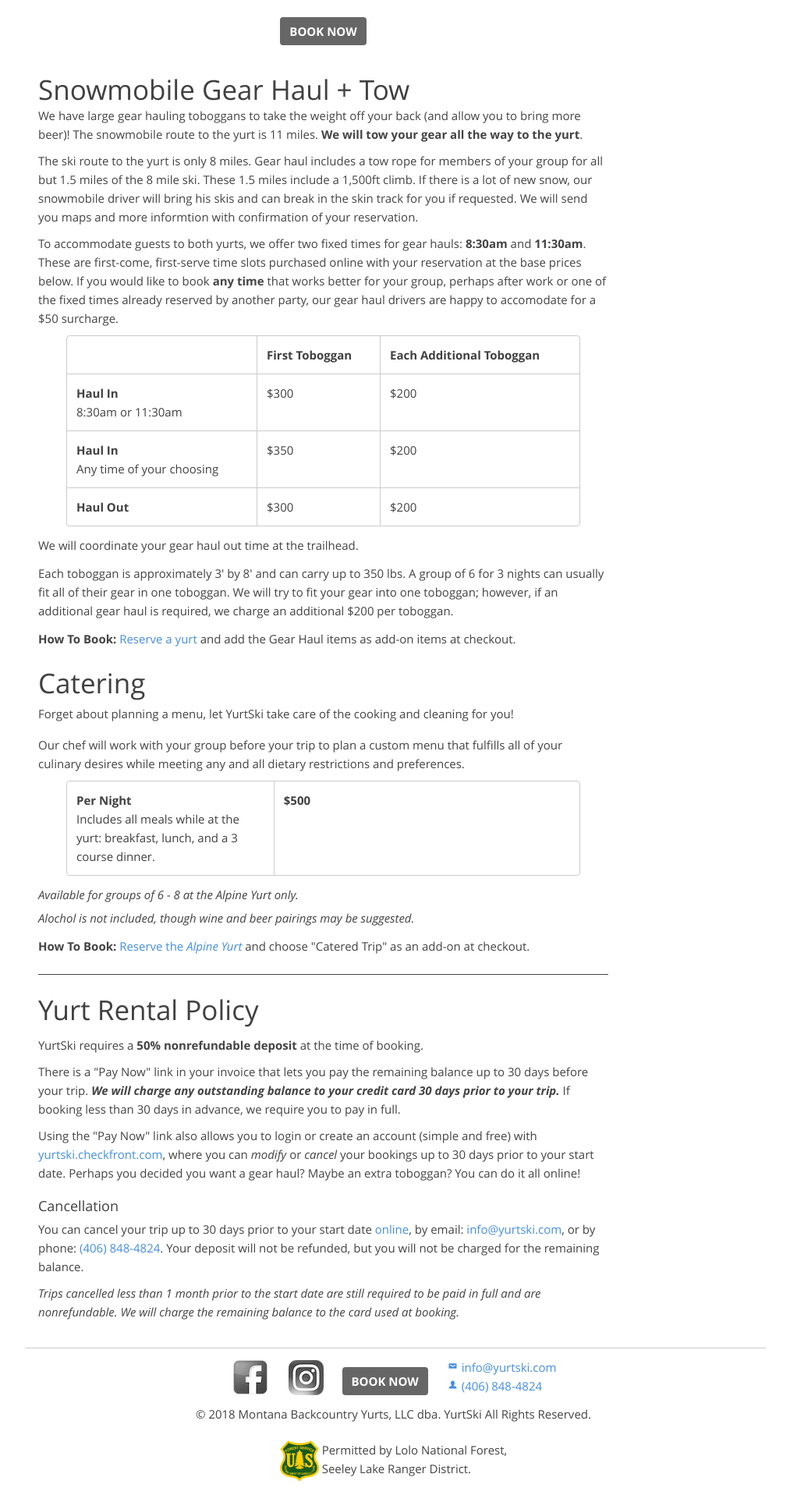
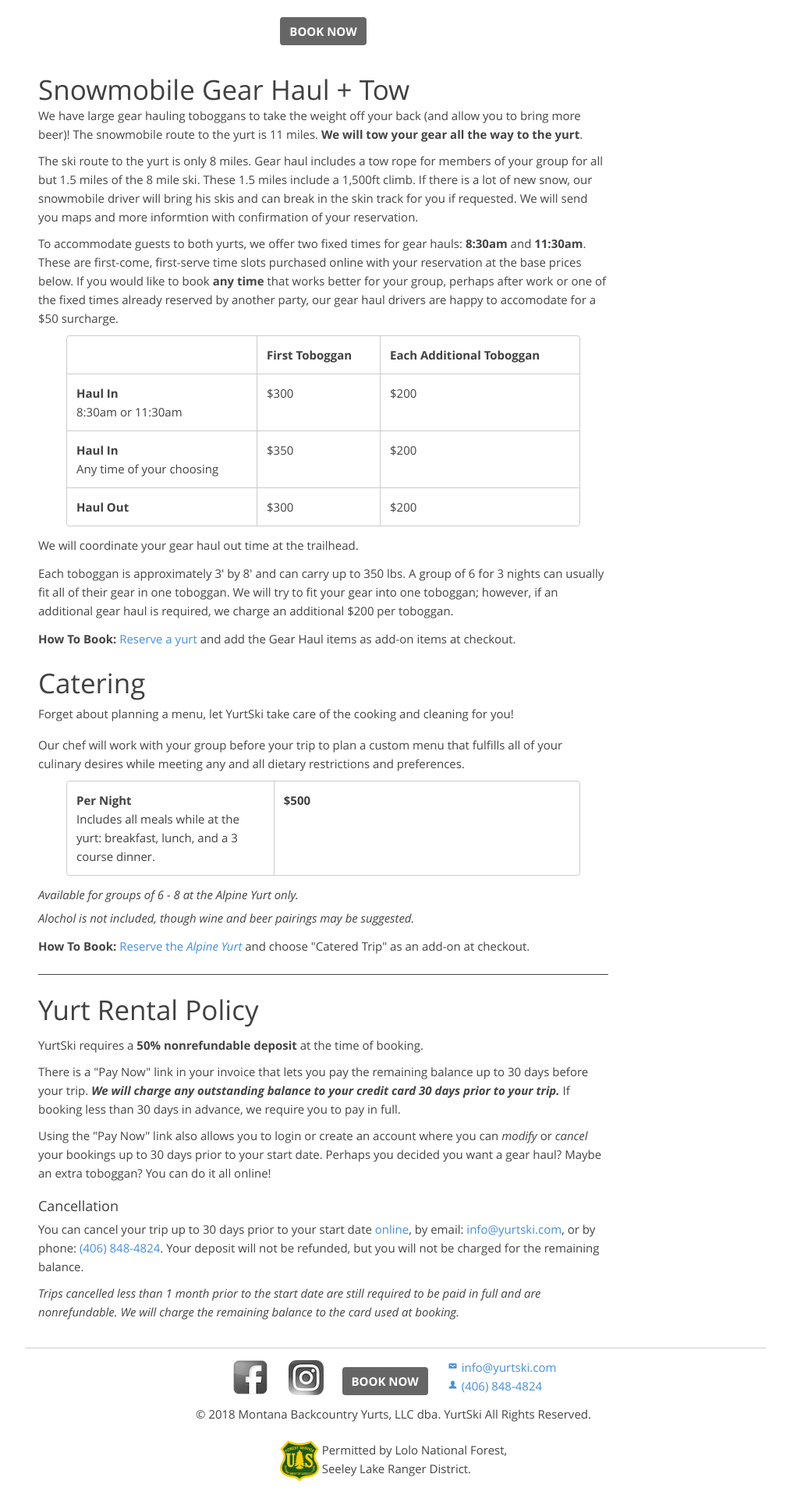
Before and after one commit to jenningsanderson/yurtski.com, a Jekyll site: the page built from pages/prices.html, in a window 1280 px wide. Shown: the part 1177-3094 px from the top of the page at 78% size, without its empty margins (133-1146 px from the left). Built offline with Jekyll 4.4.1, drawn with Linux system fonts in a browser that asks for light colours; comment, search, counter and statistics services are not loaded.

Commit message:
pushing the new stuff to dev

```diff
--- a/_includes/footer.html
+++ b/_includes/footer.html
@@ -19,12 +19,30 @@
 	        </div>
 
 	        <div class="flex-child ml24">
+
 				<a class="link" href="mailto:info@yurtski.com">
 					<svg class='inline icon'><use xlink:href='#icon-mail'/></svg> info@yurtski.com</a>
 				<br>
 				<a class="link" href="tel:+14068484824"><svg class='inline icon'><use xlink:href='#icon-user'/></svg> (406) 848-4824</a>
 	        </div>
         </div>
+
+        <div class="only-on-mobile w300 mx-auto align-center">
+          <!-- Begin MailChimp Signup Form -->
+        	<link href="//cdn-images.mailchimp.com/embedcode/slim-10_7.css" rel="stylesheet" type="text/css">
+
+        	<div id="mc_embed_signup">
+        		<form action="https://yurtski.us18.list-manage.com/subscribe/post?u=dc8e9255c759835ea62f6c1ee&amp;id=1dcfb26627" method="post" id="mc-embedded-subscribe-form" name="mc-embedded-subscribe-form" class="validate" target="_blank" novalidate>
+        	    <div id="mc_embed_signup_scroll" class="align-center">
+        		  <input type="email" value="" name="EMAIL" class="email w240 align-center mx-auto" id="mce-EMAIL" placeholder="email address" required>
+        	    <!-- real people should not fill this in and expect good things - do not remove this or risk form bot signups-->
+        	    <div style="position: absolute; left: -5000px;" aria-hidden="true"><input type="text" name="b_dc8e9255c759835ea62f6c1ee_1dcfb26627" tabindex="-1" value=""></div>
+        	    <div class="clear"><input type="submit" value="Subscribe" name="subscribe" id="mc-embedded-subscribe" class="btn round btn--m btn--gray cursor--pointer mx-auto inline-block"></div>
+        	    </div>
+        	</form>
+        	</div>
+        </div>
+
         <p class="align-center">&copy; 2018 Montana Backcountry Yurts, LLC dba. YurtSki All Rights Reserved.</p>
         <div style="margin:0 auto;" class="align-center w300 py12">
           <img class="inline-block" src="/img/icon/usfs.png">
--- a/css/main.css
+++ b/css/main.css
@@ -102,6 +102,10 @@
 	padding-left:5px;
 }
 
+div.only-on-mobile{
+  display:none;
+}
+
 img.bio{
 	padding:5px;
 }
--- a/css/responsive.css
+++ b/css/responsive.css
@@ -9,6 +9,10 @@
   /* Sidebar */
   aside.right-sidebar{
   	display:none;
+  }
+
+  div.only-on-mobile{
+    display:block;
   }
 
   img.bio{
--- a/pages/prices.html
+++ b/pages/prices.html
@@ -139,13 +139,12 @@
 <p>There is a "Pay Now" link in your invoice that lets you pay the remaining balance up to 30 days before your trip.  <strong><em>We will charge any outstanding balance to your credit card 30 days prior to your trip. </em></strong>If booking less than 30 days in advance, we require you to pay in full.
 </p>
 
-<!-- use this link when we go live: https://yurtski.checkfront.com/reserve/?login=1 -->
 
-<p>Using the "Pay Now" link also allows you to login or create an account (simple and free) with <a class="link" href="https://yurtski.checkfront.com/reserve/?date=20181203&category_id=2&login=true" target="_blank">yurtski.checkfront.com</a>, where you can <em>modify</em> or <em>cancel</em> your bookings up to 30 days prior to your start date. Perhaps you decided you want a gear haul? Maybe an extra toboggan? You can do it all online!</p>
+<p>Using the "Pay Now" link also allows you to login or create an account where you can <em>modify</em> or <em>cancel</em> your bookings up to 30 days prior to your start date. Perhaps you decided you want a gear haul? Maybe an extra toboggan? You can do it all online!</p>
 
 <h4 class="txt-h4 mt12 py6">Cancellation</h4>
 
-<p>You can cancel your trip up to 30 days prior to your start date <a class="link" href="https://yurtski.checkfront.com/reserve/?date=20181203&category_id=2&login=true" target="_blank">online</a>, by email: <a class="link" href="mailto:info@yurtski.com">info@yurtski.com</a>, or by phone: <a class="link" href="tel:+14068484824">(406) 848-4824</a>. Your deposit will not be refunded, but you will not be charged for the remaining balance.</p></li>
+<p>You can cancel your trip up to 30 days prior to your start date <a class="link" href="https://yurtski.checkfront.com/reserve/customer/account" target="_blank">online</a>, by email: <a class="link" href="mailto:info@yurtski.com">info@yurtski.com</a>, or by phone: <a class="link" href="tel:+14068484824">(406) 848-4824</a>. Your deposit will not be refunded, but you will not be charged for the remaining balance.</p></li>
 
 <p><em>Trips cancelled less than 1 month prior to the start date are still required to be paid in full and are nonrefundable. We will charge the remaining balance to the card used at booking.</em></p></li>
 
```
